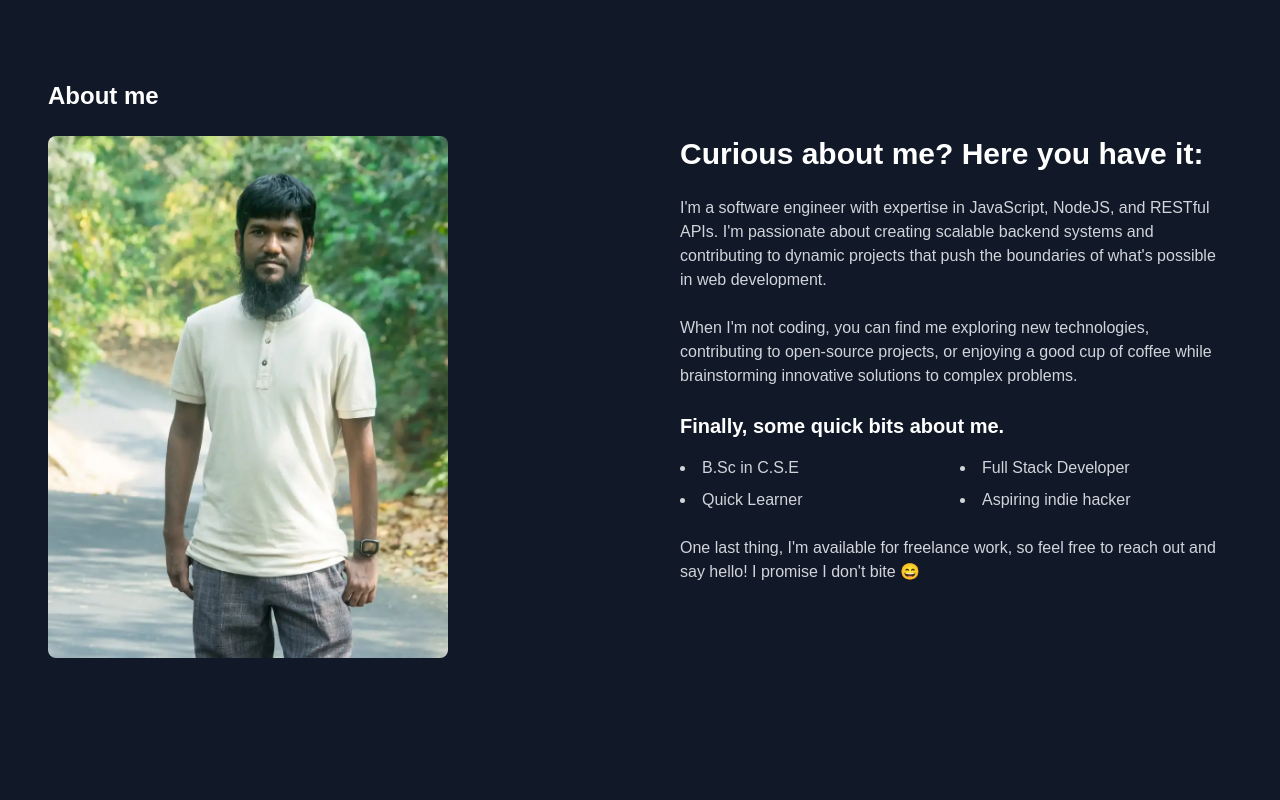
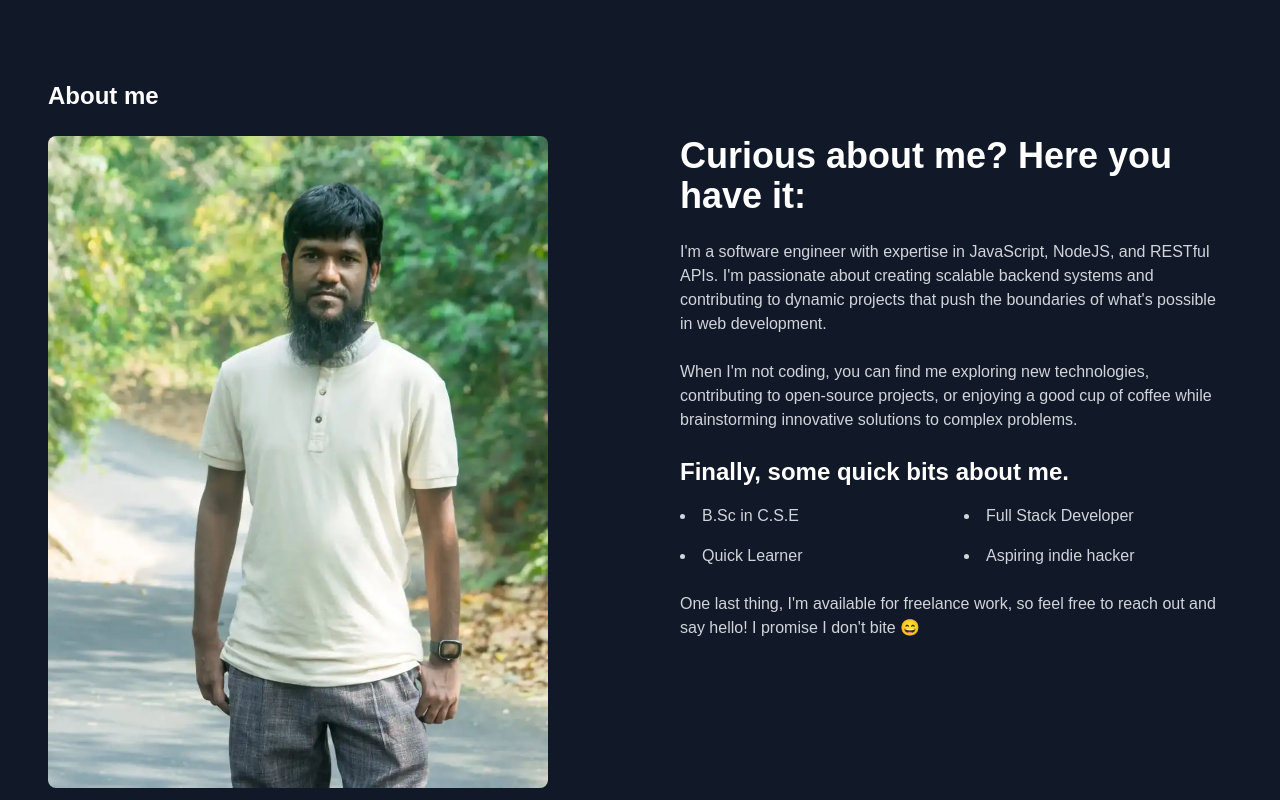
Before and after one commit to ashiqul33/ashiqul, a Next.js app: page / in a window 1280 px wide. Shown: the part 500-1300 px from the top of the page. Built offline with nearby package versions, Linux system fonts and the light colour scheme.

Commit message:
update text

```diff
--- a/components/sections/AboutSection.tsx
+++ b/components/sections/AboutSection.tsx
@@ -9,23 +9,23 @@ export const AboutSection = ({ about, image }: { about: { description: string[];
         <SectionTitle>About me</SectionTitle>
         <div className="flex flex-col md:flex-row items-start">
           <div className="md:w-1/2 mb-8 md:mb-0">
-            <Image src={image} alt="Casual photo" width={400} height={400} className="rounded-lg" />
+            <Image src={image} alt="Casual photo" width={500} height={500} className="rounded-lg" />
           </div>
           <div className="md:w-1/2 md:pl-10">
-            <h2 className="text-3xl font-bold text-white mb-6">Curious about me? Here you have it:</h2>
+            <h2 className="text-4xl font-bold text-white mb-6">Curious about me? Here you have it:</h2>
             {description.map((paragraph, index) => (
               <p key={index} className="text-gray-300 mb-6">
                 {paragraph}
               </p>
             ))}
-            <h3 className="text-xl font-semibold text-white mb-4">Finally, some quick bits about me.</h3>
-            <ul className="list-disc list-inside text-gray-300 grid grid-cols-2 gap-2">
+            <h3 className="text-2xl font-semibold text-white mb-4">Finally, some quick bits about me.</h3>
+            <ul className="list-disc list-inside text-gray-300 grid grid-cols-2 gap-4">
               {quickFacts.map((fact, index) => (
                 <li key={index}>{fact}</li>
               ))}
             </ul>
             <p className="text-gray-300 mt-6">
-              One last thing, I'm available for freelance work, so feel free to reach out and say hello! I promise I don't bite 😄
+              One last thing, I&apos;m available for freelance work, so feel free to reach out and say hello! I promise I don&apos;t bite 😄
             </p>
           </div>
         </div>
```
